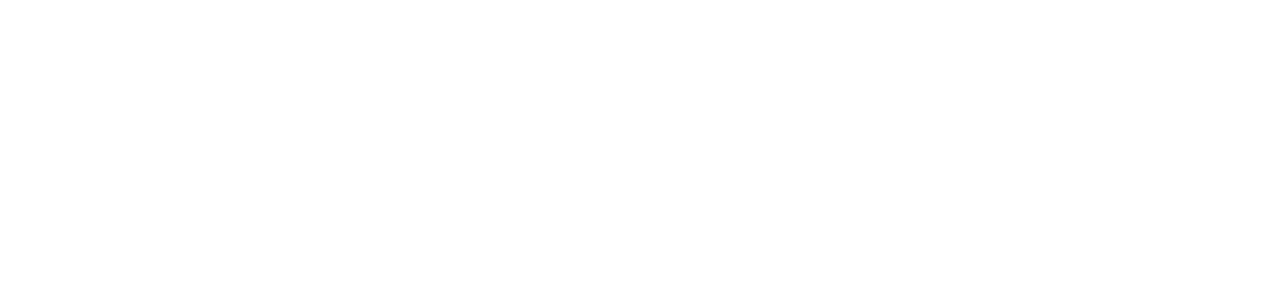
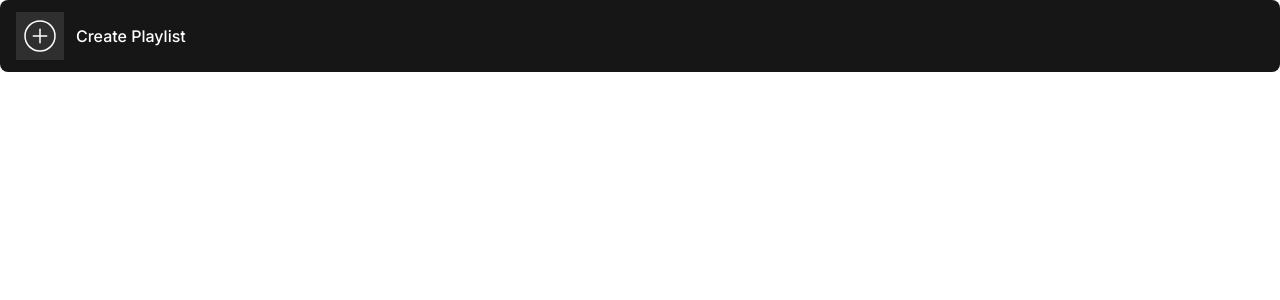
Before and after one commit to sopoturazashvili/flareit-user, a Next.js app: page / in a window 1280 px wide. Shown: the top 300 px of the page. Built offline with nearby package versions, Linux system fonts and the light colour scheme.

Commit message:
cursor pointer

```diff
--- a/app/Components/Playlist/CreatedPlaylist/CreatedPlaylist.module.scss
+++ b/app/Components/Playlist/CreatedPlaylist/CreatedPlaylist.module.scss
@@ -19,6 +19,7 @@
     height: 48px;
     padding: 4px;
     background: rgba(147, 147, 147, 0.20);
+    cursor: pointer;
 }
 
 .name {
--- a/app/page.tsx
+++ b/app/page.tsx
@@ -2,12 +2,15 @@
 
 import Image from "next/image";
 import styles from "./page.module.scss";
+import Modal from "./Components/Modal/Modal";
+import PlayListInput from "./Components/Playlist/PlayListInput/PlayListInput";
+import CreatedPlaylist from "./Components/Playlist/CreatedPlaylist/CreatedPlaytlist";
 
 export default function Home() {
 
   return (
     <main className={styles.main}>
-
+      <CreatedPlaylist/>
     </main>
   );
 }
```
